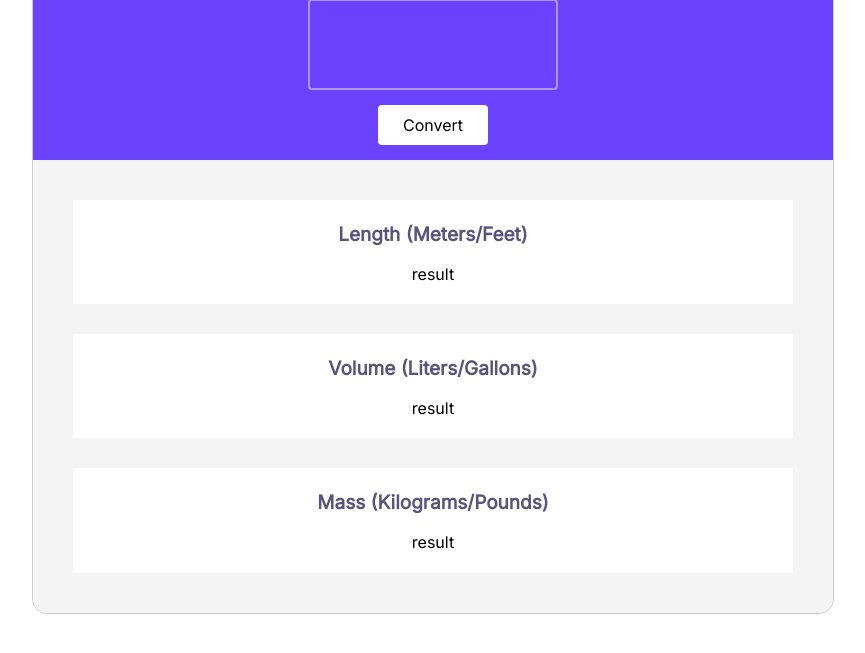
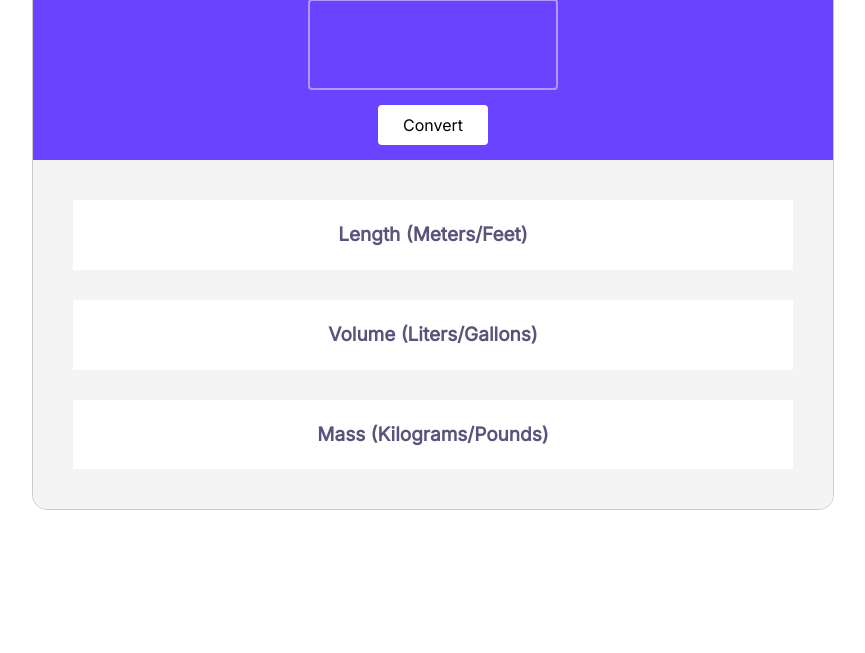
Before and after one commit to nickhoggett/unit-covertor, a website built with Vite: page index.html in a window 1280 px wide. Shown: the part 133-786 px from the top of the page, without its empty margins (207-1072 px from the left). Built offline with nearby package versions, Linux system fonts and the light colour scheme.

Commit message:
Update index.html
removed default result p tags

```diff
--- a/index.html
+++ b/index.html
@@ -24,15 +24,15 @@
         <div class="converted-cont">
             <div class="result-cont">
                 <p class="measurement">Length (Meters/Feet)</p>
-                <p class="result" id="meters-feet">result</p>
+                <p class="result" id="meters-feet"></p>
             </div>
             <div class="result-cont">
                 <p class="measurement">Volume (Liters/Gallons)</p>
-                <p class="result" id="liters-Gallons">result</p>
+                <p class="result" id="liters-Gallons"></p>
             </div>
             <div class="result-cont">
                 <p class="measurement">Mass (Kilograms/Pounds)</p>
-                <p class="result" id="kilograms-Pounds">result</p>
+                <p class="result" id="kilograms-Pounds"></p>
             </div>
         </div>
     </div>
```
